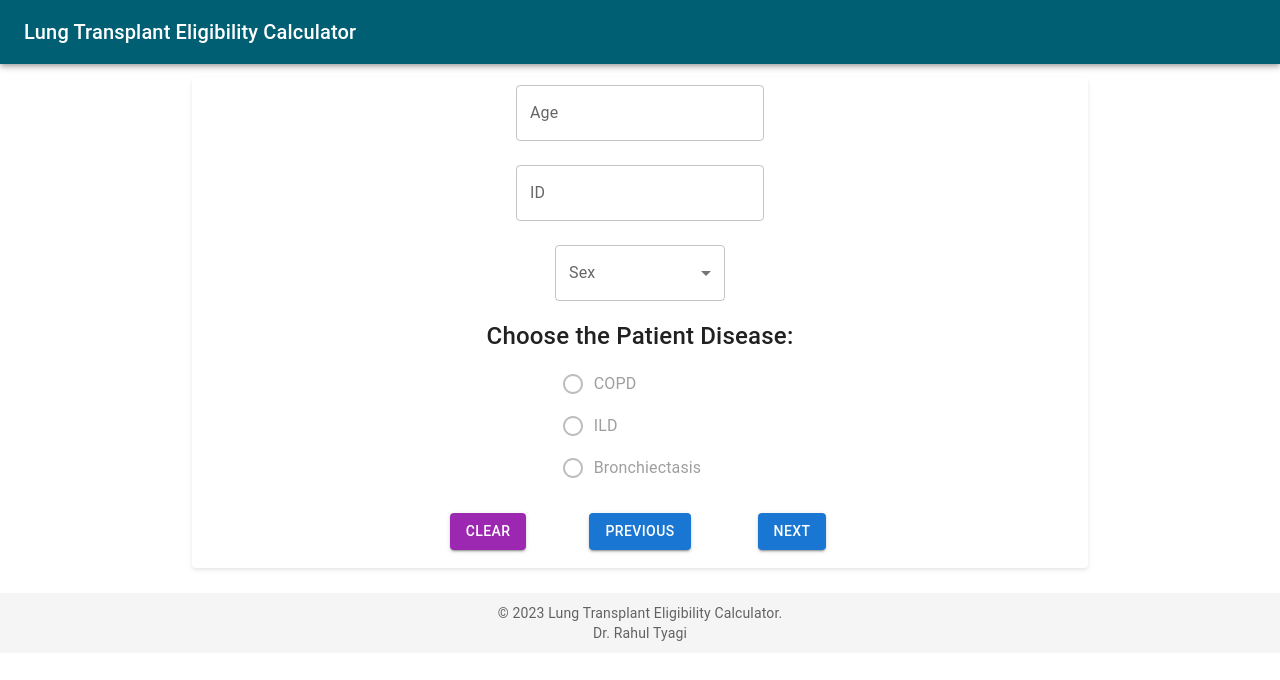
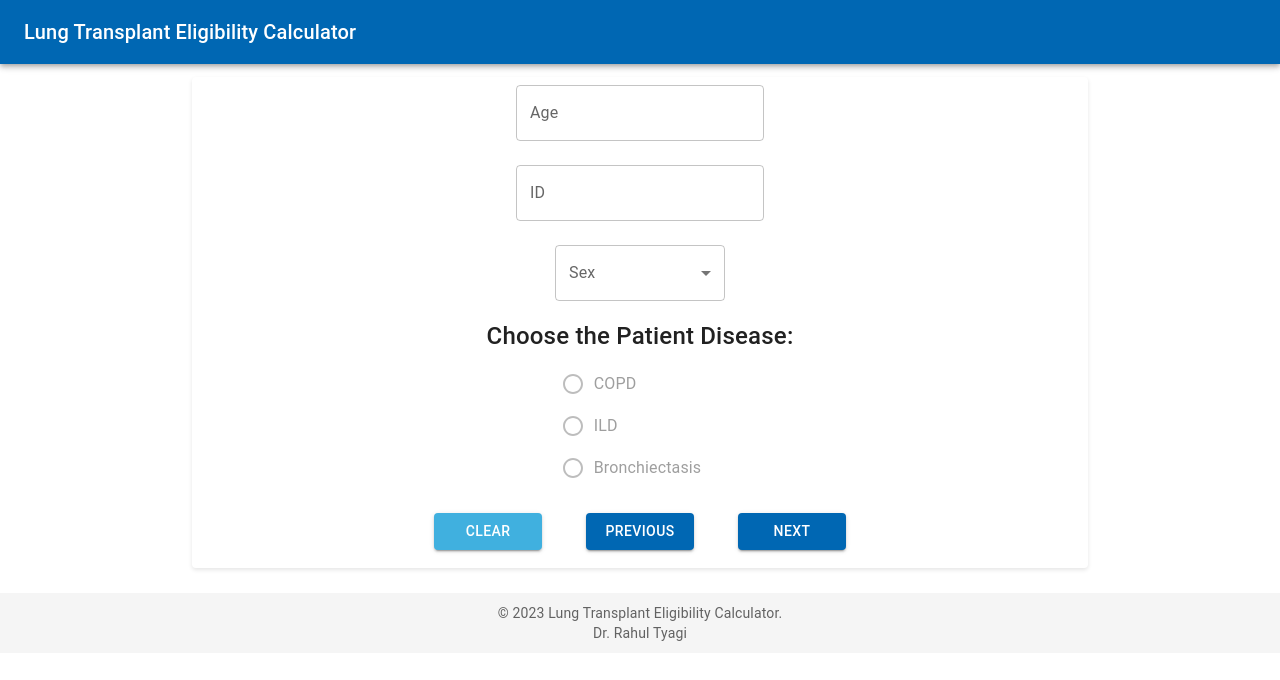
Before and after one commit to iShubhamTyagi/ltec, a React (Create React App) app: page / in a window 1280 px wide. Shown: the top 680 px of the page. Built offline with nearby package versions, Linux system fonts and the light colour scheme.

Commit message:
Theme colors, Buttons etc

```diff
--- a/src/App.css
+++ b/src/App.css
@@ -14,7 +14,7 @@
 }
 
 .App-header {
-  background-color: #282c34;
+  background-color: #0067B3;
   min-height: 100vh;
   display: flex;
   flex-direction: column;
--- a/src/components/Buttons.js
+++ b/src/components/Buttons.js
@@ -11,6 +11,8 @@ function Buttons({ handleClear, handlePrevious, handleNext }) {
           variant="contained"
           color="secondary"
           onClick={handleClear}
+          className="clear-button"
+          sx={{ width: "80%" }} // Set the width to 100% for responsive and equal sizing
         >
           Clear
         </Button>
@@ -20,6 +22,8 @@ function Buttons({ handleClear, handlePrevious, handleNext }) {
           variant="contained"
           color="primary"
           onClick={handlePrevious}
+          className="previous-next-button"
+          sx={{ width: "80%" }} // Set the width to 100% for responsive and equal sizing
         >
           Previous
         </Button>
@@ -29,6 +33,8 @@ function Buttons({ handleClear, handlePrevious, handleNext }) {
           variant="contained"
           color="primary"
           onClick={handleNext}
+          className="previous-next-button"
+          sx={{ width: "80%" }} // Set the width to 100% for responsive and equal sizing
         >
           Next
         </Button>
--- a/src/components/Header.js
+++ b/src/components/Header.js
@@ -6,7 +6,7 @@ function Header({ userSelection, progress }) {
   const isMobile = useMediaQuery("(max-width: 600px)");
 
   return (
-    <AppBar position="sticky" sx={{ backgroundColor: "#005f73" }}>
+    <AppBar position="sticky" sx={{ backgroundColor: "#0067B3" }}>
       <Toolbar>
         <Typography
           variant="h6"
@@ -35,13 +35,16 @@ function Header({ userSelection, progress }) {
                 variant="determinate"
                 value={progress}
                 size={45}
-                sx={{ marginRight: 1 }}
+                sx={{
+                  marginRight: 1,
+                  color: "#FFD53D",
+                }}
               />
               <Box
                 sx={{
                   position: "absolute",
                   top: "50%",
-                  left: "50%",
+                  left: "45%",
                   transform: "translate(-50%, -50%)",
                   display: "flex",
                   alignItems: "center",
--- a/src/components/StyledComponents.js
+++ b/src/components/StyledComponents.js
@@ -70,7 +70,7 @@ export const MainCardContainer = styled(Card)(({ theme }) => ({
     width: "100%",
   });
 
-  export const ButtonsContainerOuter = styled(Grid)({
+  export const ButtonsContainerOuter = styled(Grid)(({ theme }) => ({
     position: "sticky",
     bottom: 0,
     background: "#fff",
@@ -78,7 +78,23 @@ export const MainCardContainer = styled(Card)(({ theme }) => ({
     marginTop: "auto", // Move the buttons to the bottom
     marginBottom: "2%",
     justifyContent: "center",
-  });
+
+    "& .previous-next-button": {
+      background: "#0067B3", // Set the background color for Previous and Next buttons
+      color: "#FFF", // Set the text color for Previous and Next buttons
+      "&:hover": {
+        background: "#40B0DF", // Set the background color on hover for Previous and Next buttons
+      },
+    },
+
+    "& .clear-button": {
+      background: "#40B0DF", // Set the background color for Clear button
+      color: "#FFF", // Set the text color for Clear button
+      "&:hover": {
+        background: "#FFC107", // Set the background color on hover for Clear button
+      },
+    },
+  }));
 
 
 // Styled components for QuestionCard component
```
